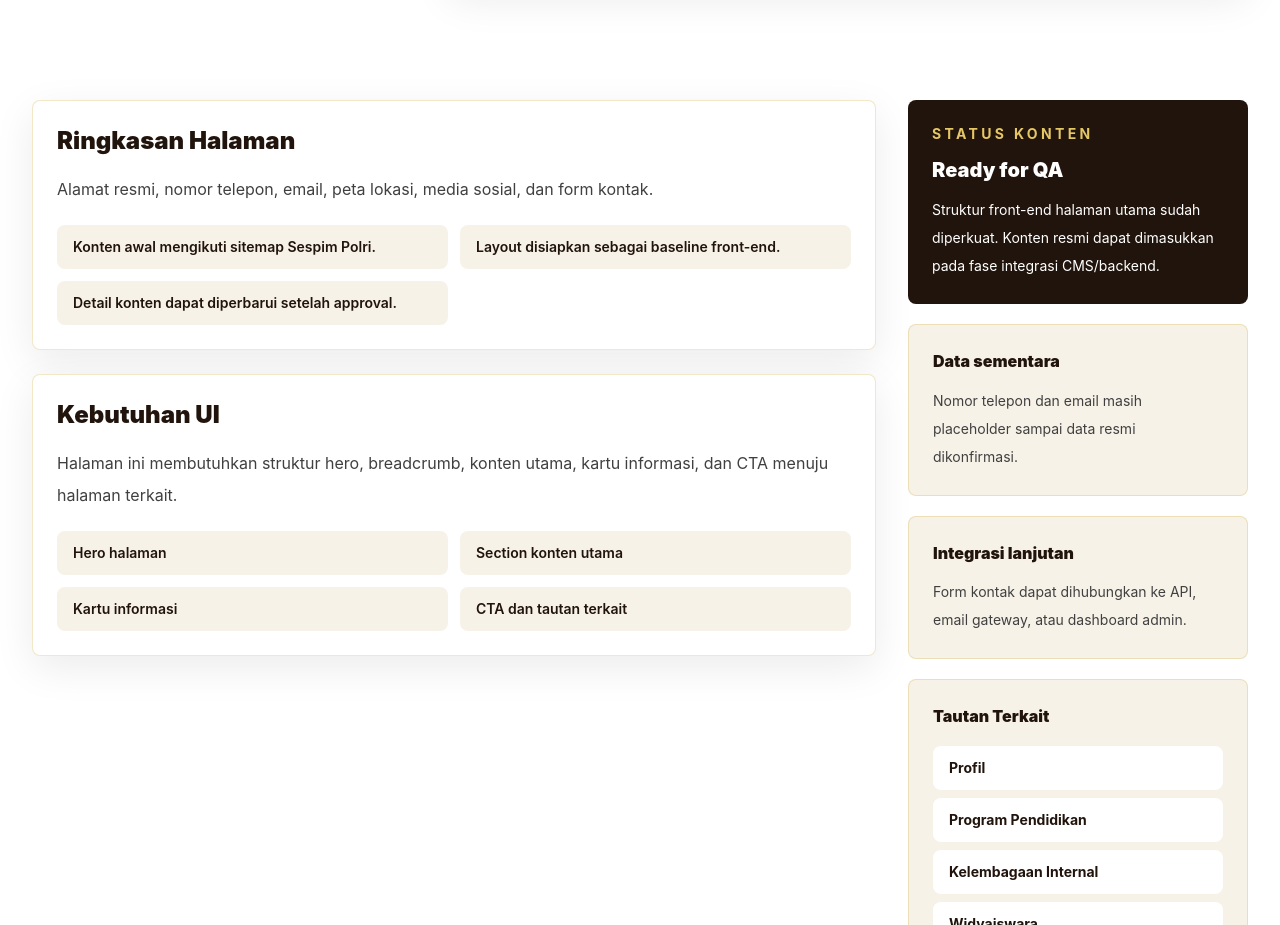
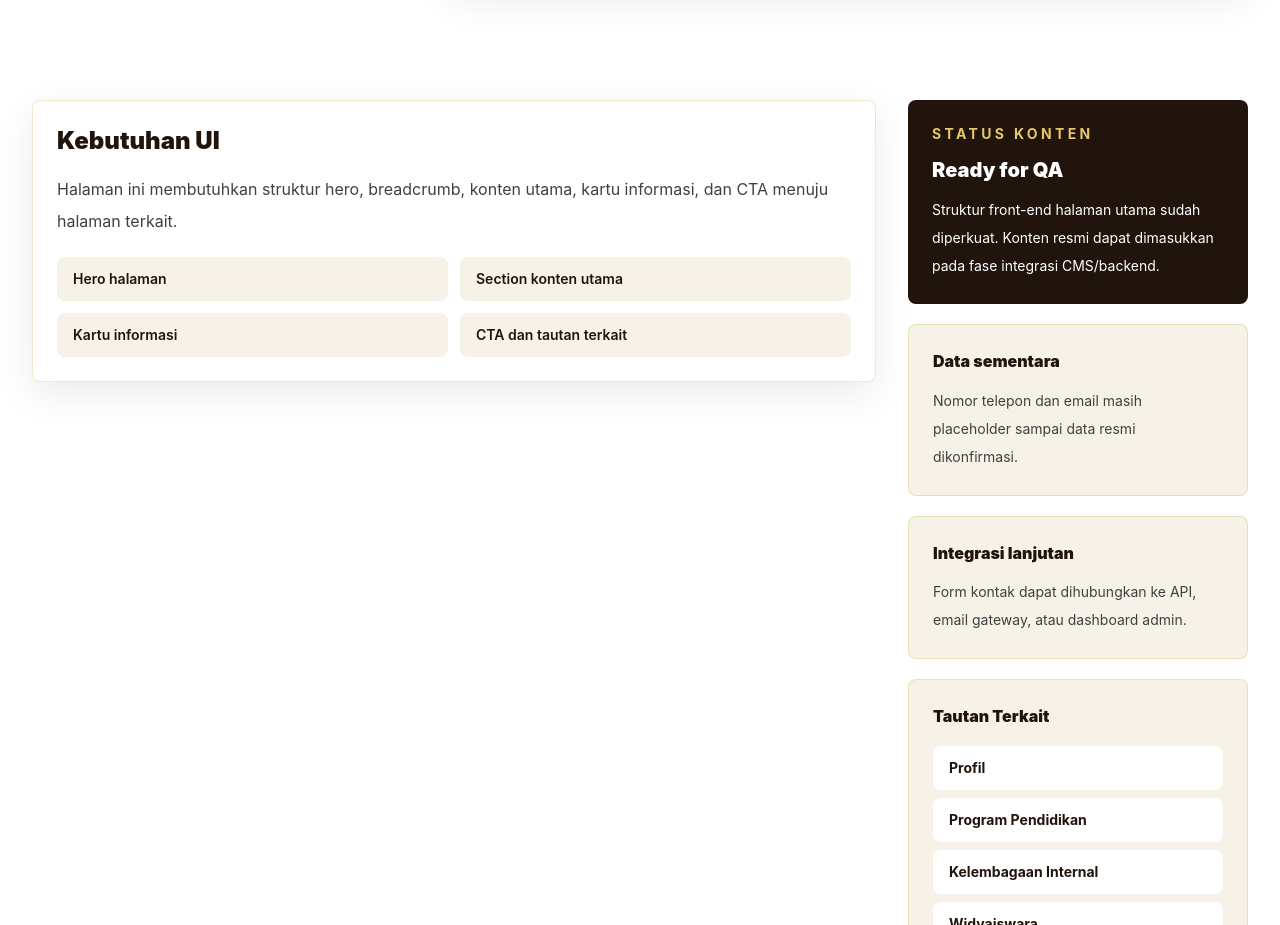
Before and after one commit to dennyssdm/Portalsespimpolri, a Next.js app: page /kontak in a window 1280 px wide. Shown: the part 2300-3225 px from the top of the page. Built offline with nearby package versions, Linux system fonts and the light colour scheme.

Commit message:
Style: Remove Ringkasan Halaman developer card from public /kontak page configuration

```diff
--- a/src/data/pages.ts
+++ b/src/data/pages.ts
@@ -1708,11 +1708,6 @@ export const pages: Record<string, PageContent> = {
     description: "Alamat resmi, nomor telepon, email, peta lokasi, media sosial, dan form kontak.",
     sections: [
       {
-        title: 'Ringkasan Halaman',
-        body: "Alamat resmi, nomor telepon, email, peta lokasi, media sosial, dan form kontak.",
-        items: ['Konten awal mengikuti sitemap Sespim Polri.', 'Layout disiapkan sebagai baseline front-end.', 'Detail konten dapat diperbarui setelah approval.']
-      },
-      {
         title: 'Kebutuhan UI',
         body: 'Halaman ini membutuhkan struktur hero, breadcrumb, konten utama, kartu informasi, dan CTA menuju halaman terkait.',
         items: ['Hero halaman', 'Section konten utama', 'Kartu informasi', 'CTA dan tautan terkait']
```
